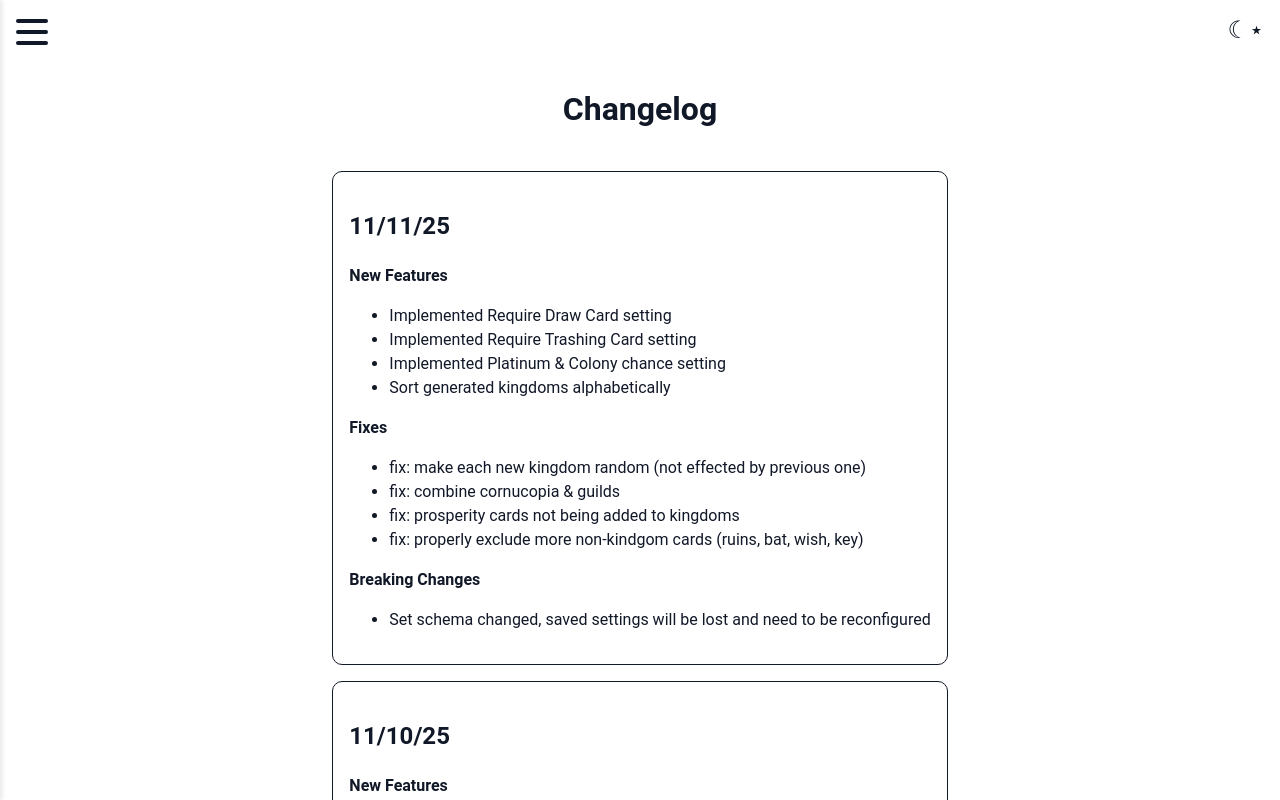
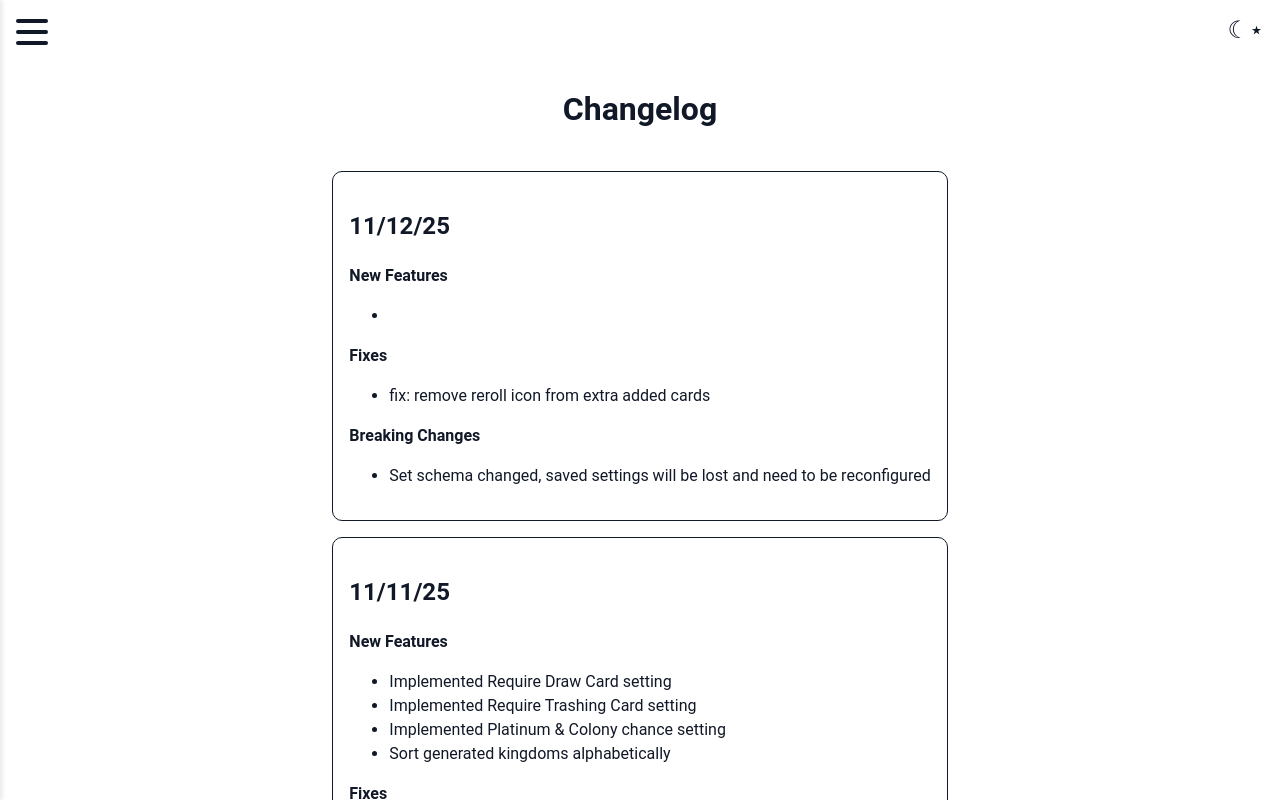
Before and after one commit to JHocevar/dominion, a SvelteKit app: page /changelog in a window 1280 px wide. Shown: the top 800 px of the page. Built offline with nearby package versions, Linux system fonts and the light colour scheme.

Commit message:
remove reroll icon from extra cards

```diff
--- a/src/routes/changelog/+page.svelte
+++ b/src/routes/changelog/+page.svelte
@@ -1,6 +1,24 @@
 <h1>Changelog</h1>
 
 <div class="container">
+  <div class="item">
+    <h2>11/12/25</h2>
+    <p>New Features</p>
+    <ul>
+      <li></li>
+    </ul>
+
+    <p>Fixes</p>
+    <ul>
+      <li>fix: remove reroll icon from extra added cards</li>
+    </ul>
+
+    <p>Breaking Changes</p>
+    <ul>
+      <li>Set schema changed, saved settings will be lost and need to be reconfigured</li>
+    </ul>
+  </div>
+
   <div class="item">
     <h2>11/11/25</h2>
     <p>New Features</p>
```
Also changed, not shown: src/routes/generator/+page.svelte (+9 -4 lines).
